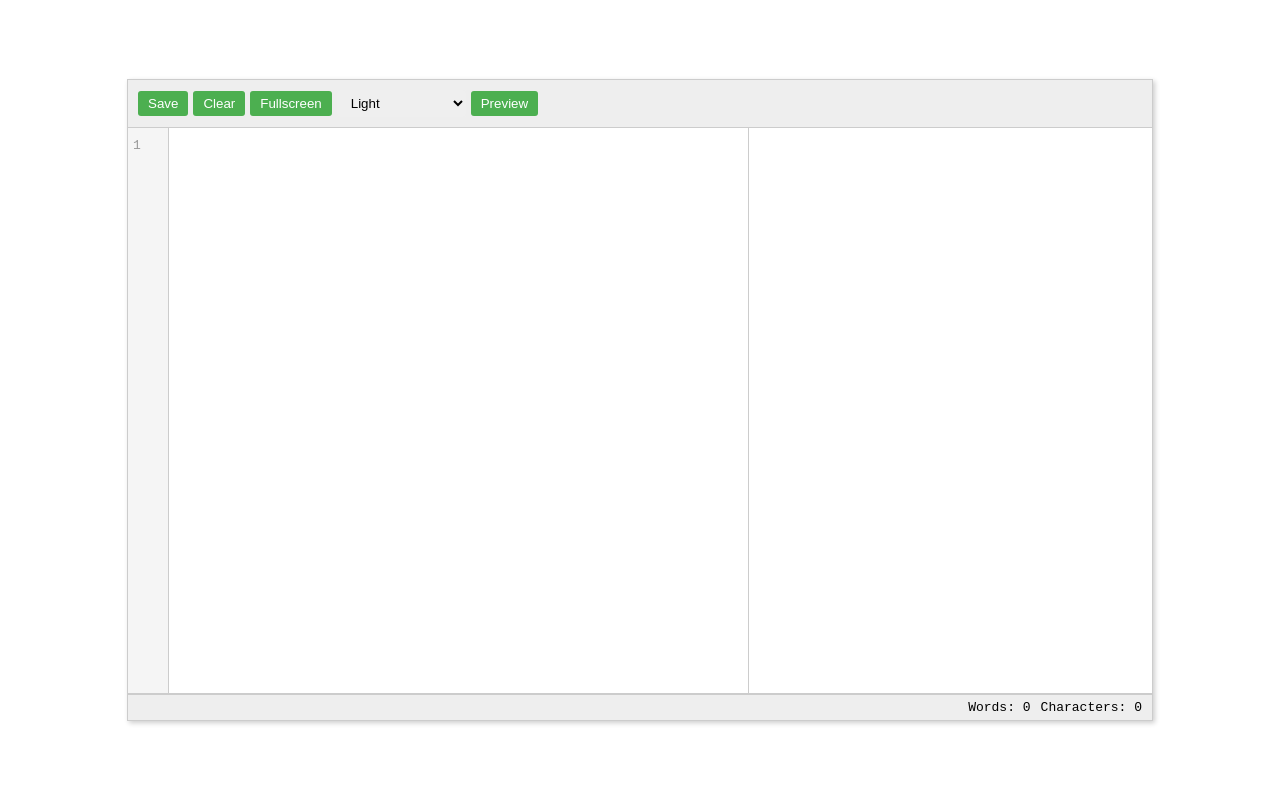
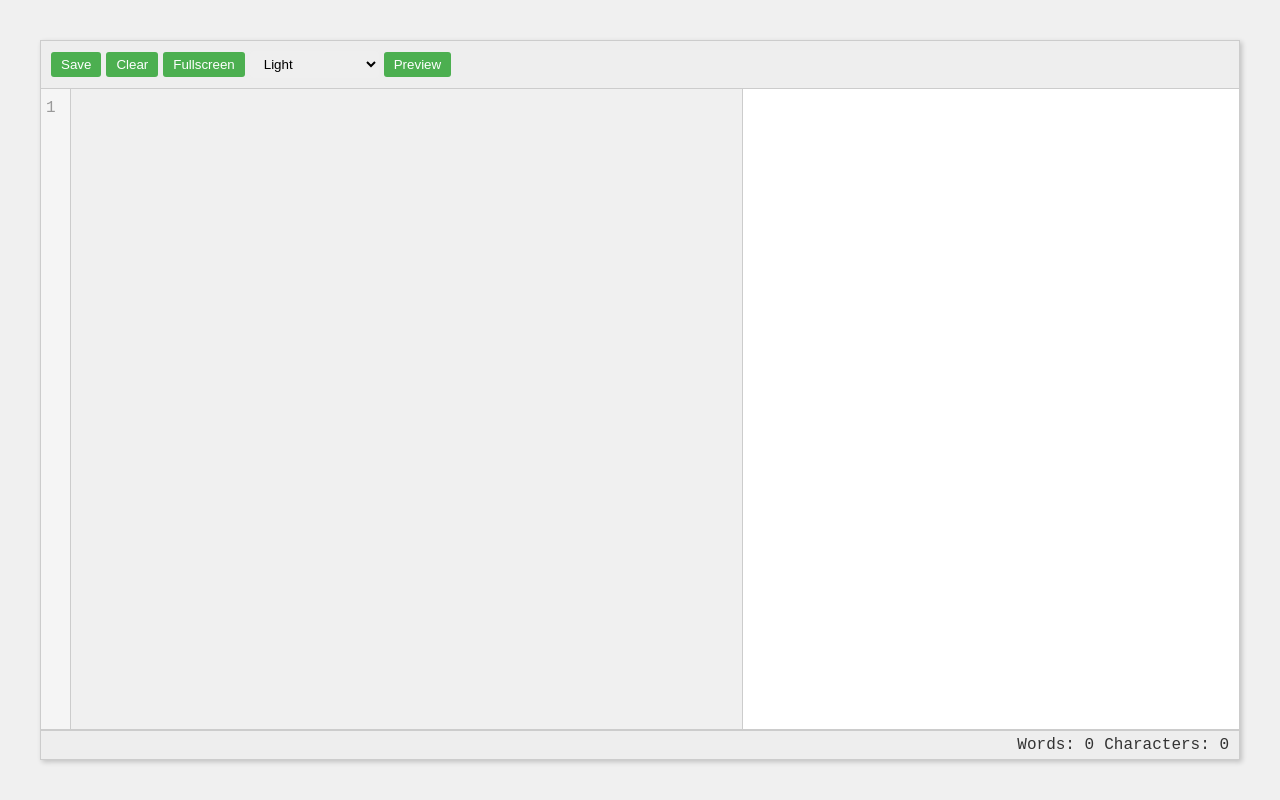
Before and after one commit to OpenDevsFlow/Notepad, a plain HTML site: page index.html in a window 1280 px wide. Both pictures are taken after a click on the button "Preview". Drawn offline with nearby package versions, Linux system fonts and the light colour scheme.

Commit message:
Update style.css

```diff
--- a/style.css
+++ b/style.css
@@ -5,16 +5,21 @@ body {
     justify-content: center;
     align-items: center;
     min-height: 100vh;
+    font-size: 16px;
+    background-color: #f0f0f0; /* Default background */
+    color: #333; /* Default text color */
+    box-sizing: border-box;
 }
 
 .container {
-    width: 80%;
+    width: 95%;
     max-width: 1200px;
-    height: 80vh;
+    height: 90vh;
     display: flex;
     flex-direction: column;
     border: 1px solid #ccc;
     box-shadow: 2px 2px 5px rgba(0, 0, 0, 0.2);
+    box-sizing: border-box;
 }
 
 .toolbar {
@@ -22,8 +27,10 @@ body {
     padding: 10px;
     border-bottom: 1px solid #ccc;
     display: flex;
+    flex-wrap: wrap;
     gap: 5px;
     align-items: center;
+    box-sizing: border-box;
 }
 
 .toolbar button, .toolbar select {
@@ -31,6 +38,7 @@ body {
     border: none;
     cursor: pointer;
     border-radius: 3px;
+    box-sizing: border-box;
 }
 
 .toolbar button {
@@ -43,6 +51,7 @@ body {
     flex-grow: 1;
     border-bottom: 1px solid #ccc;
     overflow: hidden;
+    box-sizing: border-box;
 }
 
 #line-numbers {
@@ -54,6 +63,7 @@ body {
     white-space: nowrap;
     border-right: 1px solid #ccc;
     user-select: none;
+    box-sizing: border-box;
 }
 
 #editor {
@@ -65,6 +75,8 @@ body {
     resize: none;
     overflow: auto;
     box-sizing: border-box;
+    background-color: inherit; /* inherit from body */
+    color: inherit;
 }
 
 #preview {
@@ -72,7 +84,9 @@ body {
     padding: 10px;
     overflow: auto;
     border-left: 1px solid #ccc;
-    background-color: #fff;
+    box-sizing: border-box;
+    background-color: white; /* Default preview background */
+    color: black; /* Default preview text color */
 }
 
 #preview.hidden {
@@ -86,6 +100,8 @@ body {
     display: flex;
     justify-content: flex-end;
     gap: 10px;
+    box-sizing: border-box;
+    width: 100%;
 }
 
 /* Theme Styles */
@@ -108,9 +124,8 @@ body {
     border-bottom-color: #555;
 }
 
-.theme-dark #preview {
+.theme-dark #editor, .theme-dark #preview {
     background-color: #222;
-    border-left-color: #555;
     color: #eee;
 }
 
@@ -119,6 +134,7 @@ body {
     border-top-color: #555;
 }
 
+/* Solarized Light */
 .theme-solarized-light {
     background-color: #fdf6e3;
     color: #586e75;
@@ -128,11 +144,17 @@ body {
     background-color: #eee8d5;
     color: #93a1a1;
 }
+
+.theme-solarized-light #editor, .theme-solarized-light #preview {
+    background-color: #fdf6e3;
+    color: #586e75;
+}
 .theme-solarized-light .status-bar {
     background-color: #eee8d5;
     border-top-color: #93a1a1;
 }
 
+/* Solarized Dark */
 .theme-solarized-dark {
     background-color: #002b36;
     color: #839496;
@@ -142,11 +164,17 @@ body {
     background-color: #073642;
     color: #586e75;
 }
+
+.theme-solarized-dark #editor, .theme-solarized-dark #preview {
+    background-color: #002b36;
+    color: #839496;
+}
 .theme-solarized-dark .status-bar {
     background-color: #073642;
     border-top-color: #586e75;
 }
 
+/* Monokai */
 .theme-monokai {
     background-color: #272822;
     color: #f8f8f2;
@@ -157,10 +185,11 @@ body {
     color: #75715E;
 }
 
-.theme-monokai #preview {
+.theme-monokai #editor, .theme-monokai #preview {
     background-color: #272822;
     color: #f8f8f2;
 }
+
 .theme-monokai .status-bar {
     background-color: #383830;
     border-top-color: #75715E;
```
